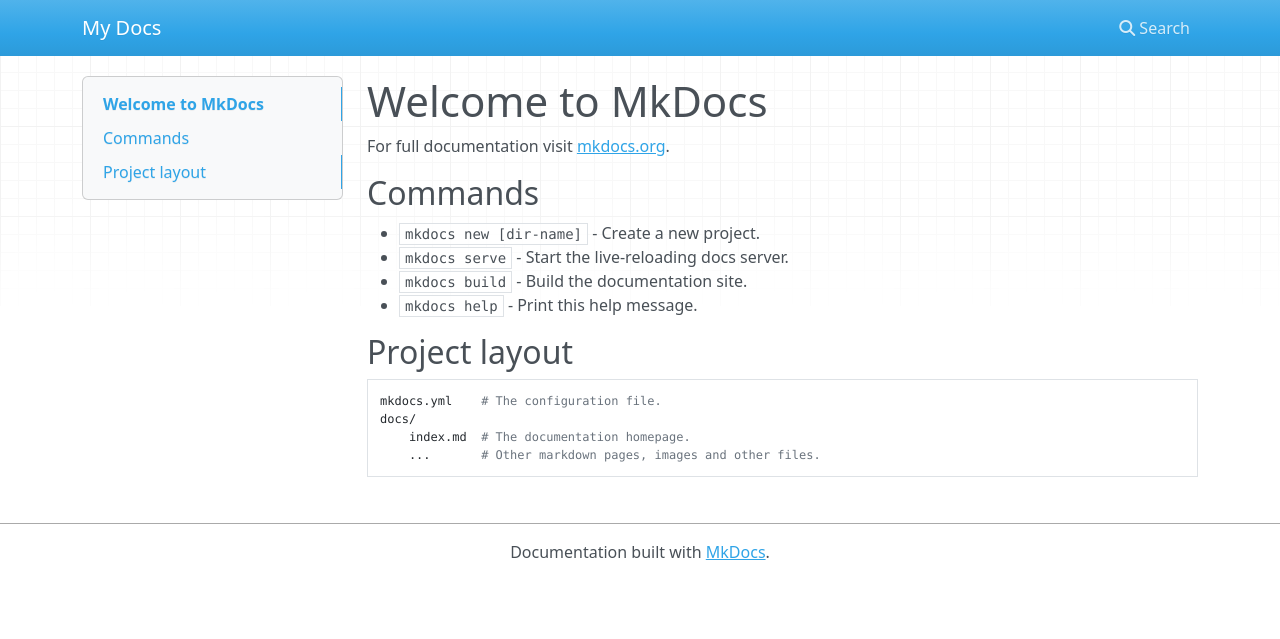
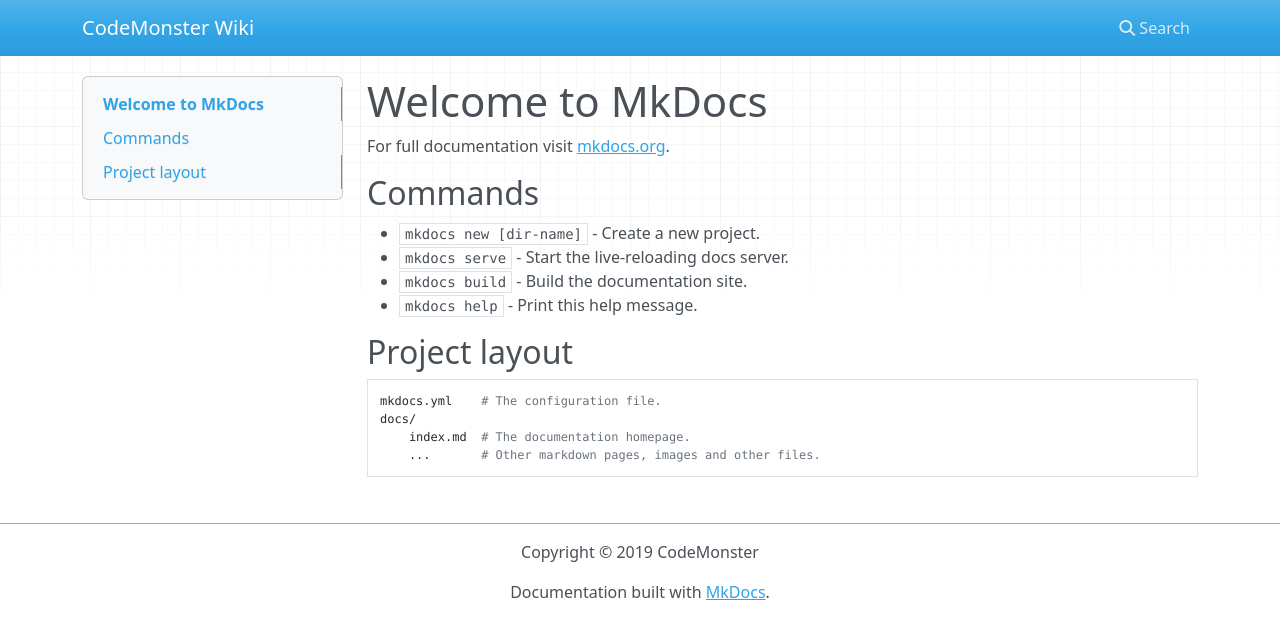
Before and after one commit to Cosmos01/Inherited_Fire, an MkDocs documentation site: the page built from docs/index.md, in a window 1280 px wide. Shown: the top 639 px of the page. Built offline with MkDocs 1.6.1, drawn with Linux system fonts in a browser that asks for light colours; nearby versions of some CDN libraries.

Commit message:
修改：     mkdocs.yml

```diff
--- a/mkdocs.yml
+++ b/mkdocs.yml
@@ -1 +1,7 @@
-site_name: My Docs
+# Project Information
+site_name: CodeMonster Wiki
+site_description: CodeMonster Wiki
+site_author: CodeMonster Wiki Team
+
+# Copyright
+copyright: 'Copyright &copy; 2019 CodeMonster'
```
